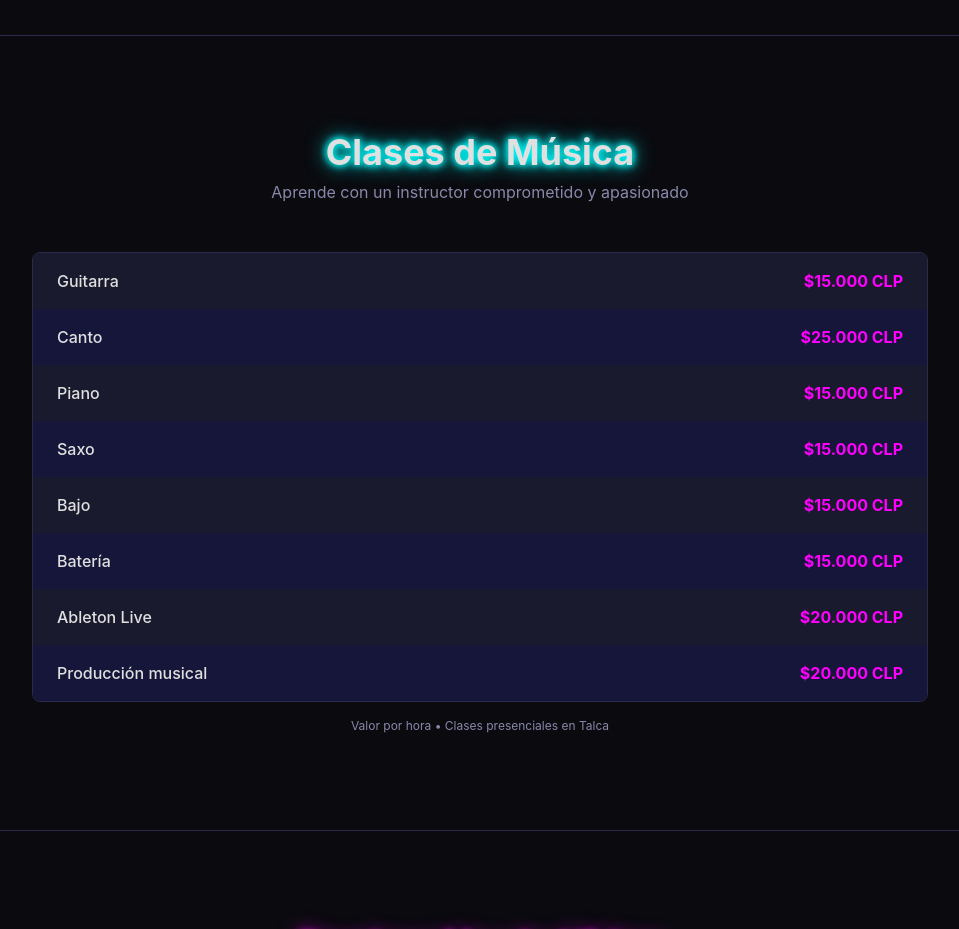
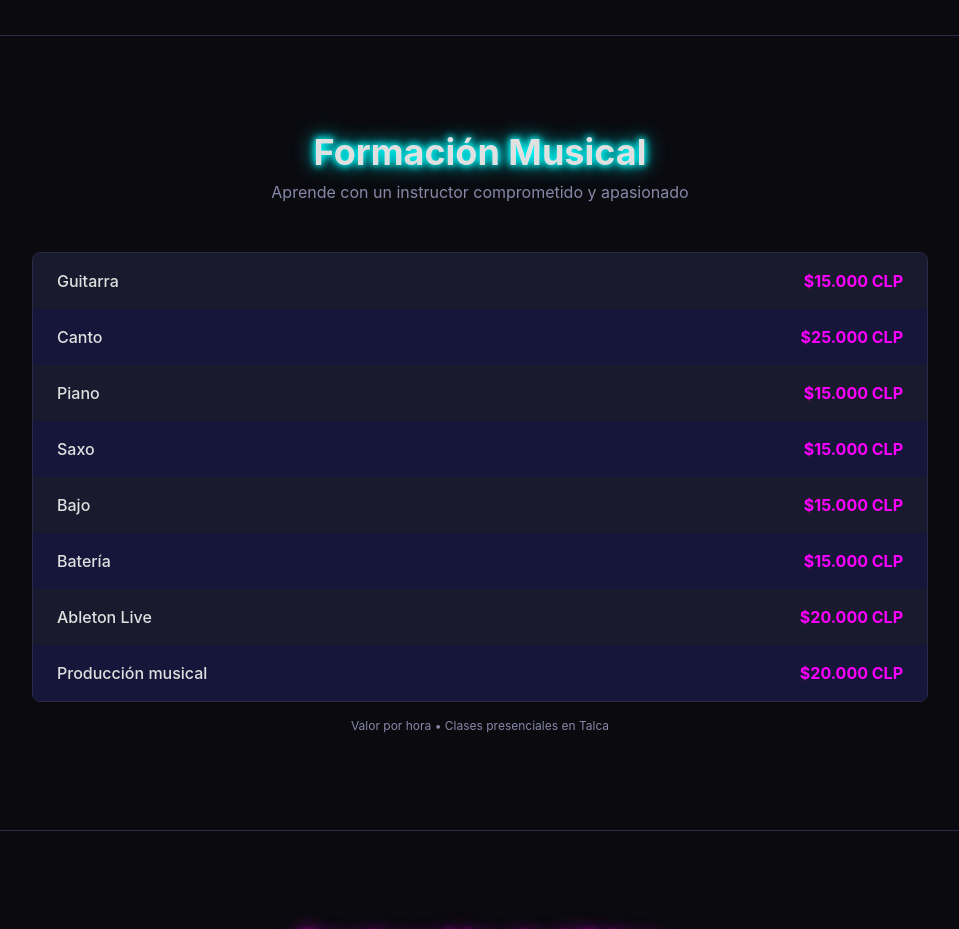
Before and after one commit to superdandi/vizcoso, a Next.js app: page /vizcoso/ in a window 1280 px wide. Shown: the part 3160-4089 px from the top of the page, without its empty margins (160-1119 px from the left). Built offline with nearby package versions, Linux system fonts and the light colour scheme.

Commit message:
Consistency: Clases→Formación Musical across all site

```diff
--- a/src/app/layout.tsx
+++ b/src/app/layout.tsx
@@ -4,12 +4,12 @@ import "./globals.css";
 export const metadata: Metadata = {
   title: "VIZCOSO Entertainment — Estudio Musical & Producción",
   description:
-    "Estudio de grabación, sala de ensayo, clases de música y producción audiovisual en Talca, Chile. Gestión Cultural & Producción Musical y Audiovisual.",
+    "Estudio de grabación, salas de ensayo y formación musical en Talca, Chile. Gestión Cultural & Producción Musical y Audiovisual.",
   icons: { icon: "/vizcoso/favicon.ico" },
   openGraph: {
     title: "VIZCOSO Entertainment",
     description:
-      "Estudio de grabación, sala de ensayo, clases de música y producción audiovisual.",
+      "Estudio de grabación, salas de ensayo y formación musical en Talca, Chile.",
     type: "website",
   },
 };
--- a/src/components/Clases.tsx
+++ b/src/components/Clases.tsx
@@ -5,7 +5,7 @@ export default function Clases() {
     <section id="clases" className="px-4 py-24">
       <div className="mx-auto max-w-4xl">
         <h2 className="glow-cyan mb-2 text-center text-3xl font-bold sm:text-4xl">
-          Clases de Música
+          Formación Musical
         </h2>
         <p className="mb-12 text-center text-[#8888aa]">
           Aprende con un instructor comprometido y apasionado
```
